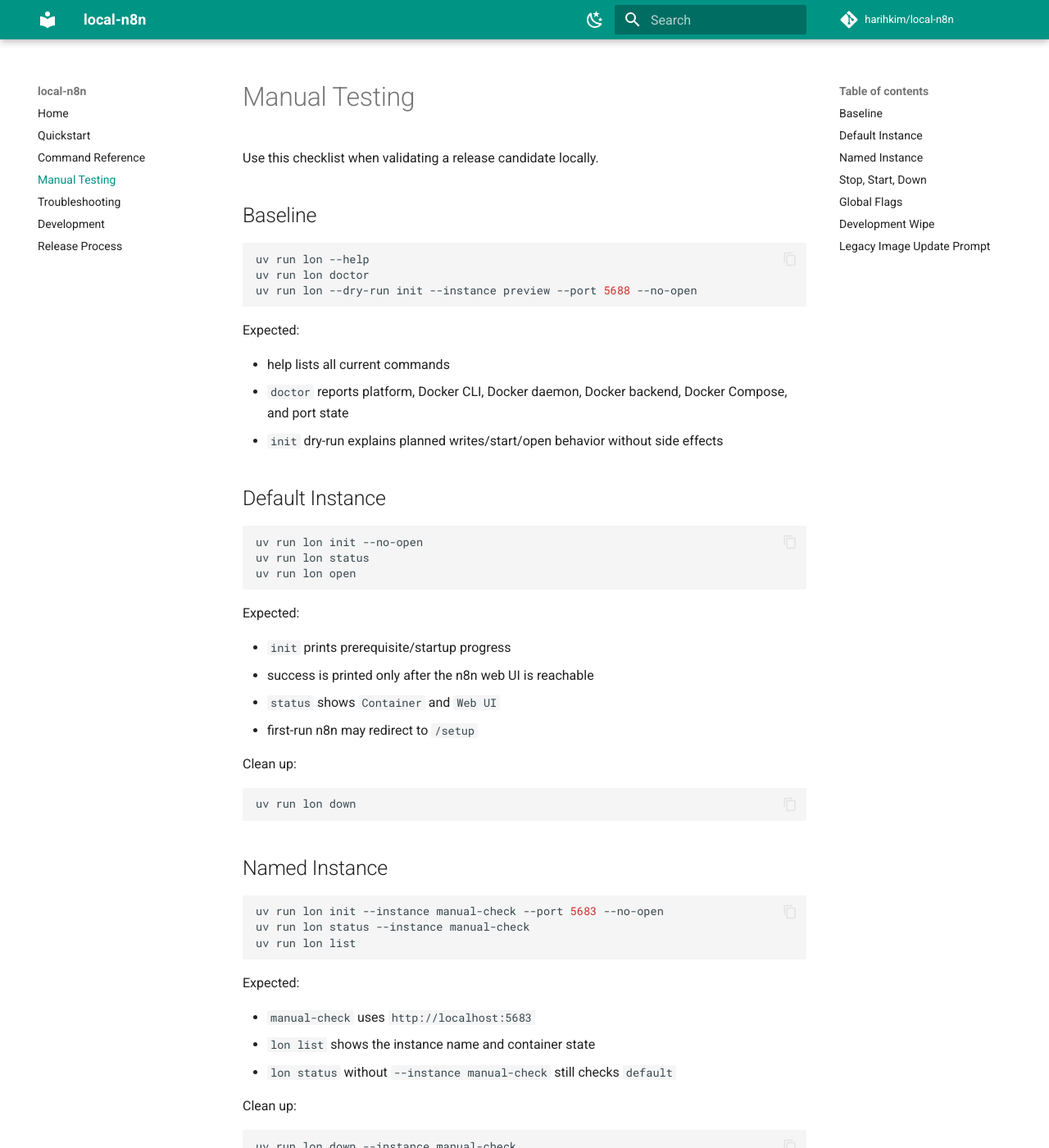
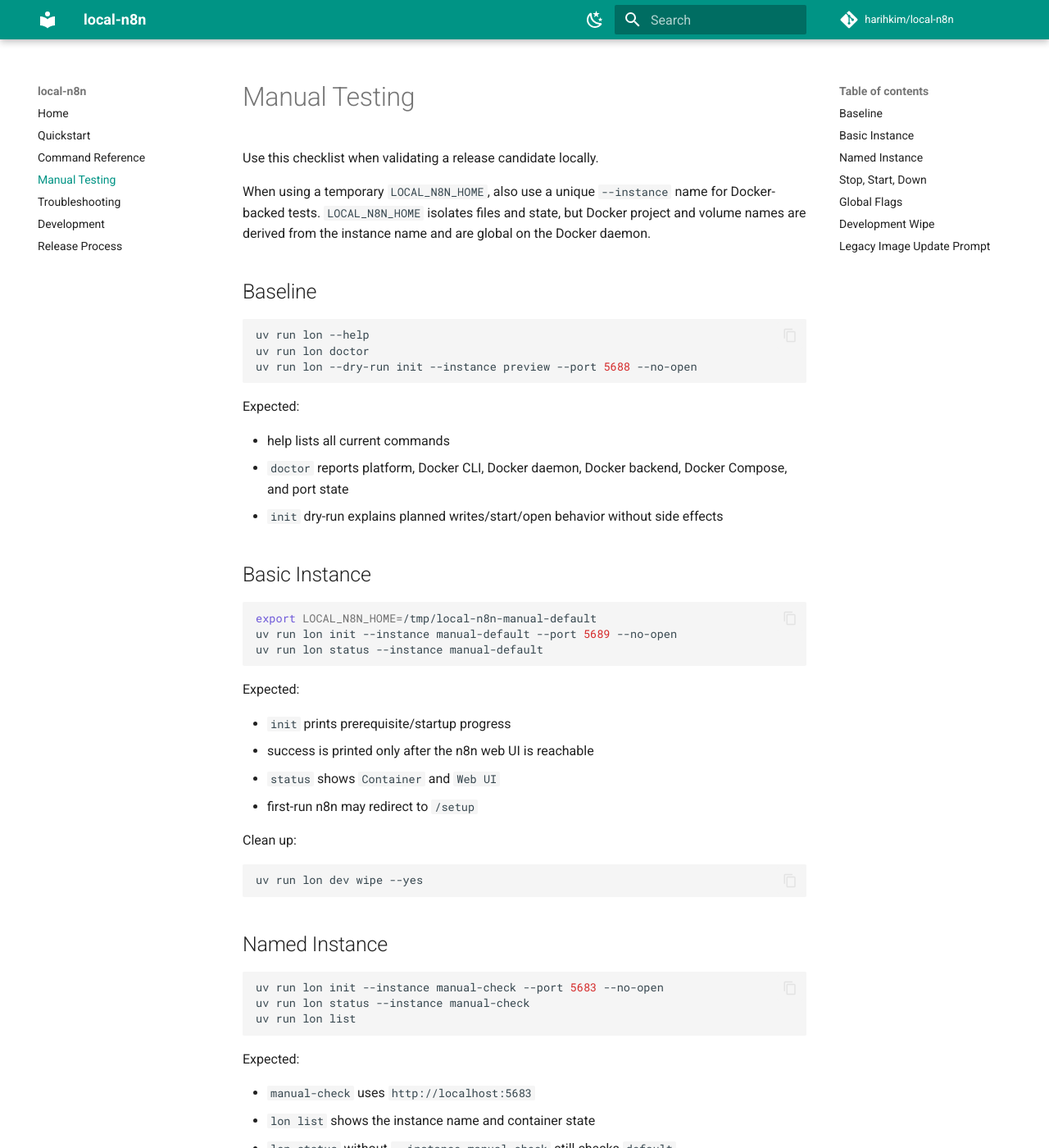
Before and after one commit to harihkim/local-n8n, an MkDocs documentation site: the page built from docs/manual-testing.md, in a window 1280 px wide and 1400 px high. Shown: the whole window at 82% size. Built offline with MkDocs 1.6.1 and Material for MkDocs 9.7.7, drawn with Linux system fonts in a browser that asks for light colours; comment, search, counter and statistics services are not loaded; the version menu is left out.

````diff
--- a/docs/manual-testing.md
+++ b/docs/manual-testing.md
@@ -1,6 +1,10 @@
 # Manual Testing
 
 Use this checklist when validating a release candidate locally.
+
+When using a temporary `LOCAL_N8N_HOME`, also use a unique `--instance` name for Docker-backed tests.
+`LOCAL_N8N_HOME` isolates files and state, but Docker project and volume names are derived from the
+instance name and are global on the Docker daemon.
 
 ## Baseline
 
@@ -16,12 +20,12 @@ Expected:
 - `doctor` reports platform, Docker CLI, Docker daemon, Docker backend, Docker Compose, and port state
 - `init` dry-run explains planned writes/start/open behavior without side effects
 
-## Default Instance
+## Basic Instance
 
 ```bash
-uv run lon init --no-open
-uv run lon status
-uv run lon open
+export LOCAL_N8N_HOME=/tmp/local-n8n-manual-default
+uv run lon init --instance manual-default --port 5689 --no-open
+uv run lon status --instance manual-default
 ```
 
 Expected:
@@ -34,7 +38,7 @@ Expected:
 Clean up:
 
 ```bash
-uv run lon down
+uv run lon dev wipe --yes
 ```
 
 ## Named Instance
````
Also changed, not shown: progress.md (+18 -2 lines).
